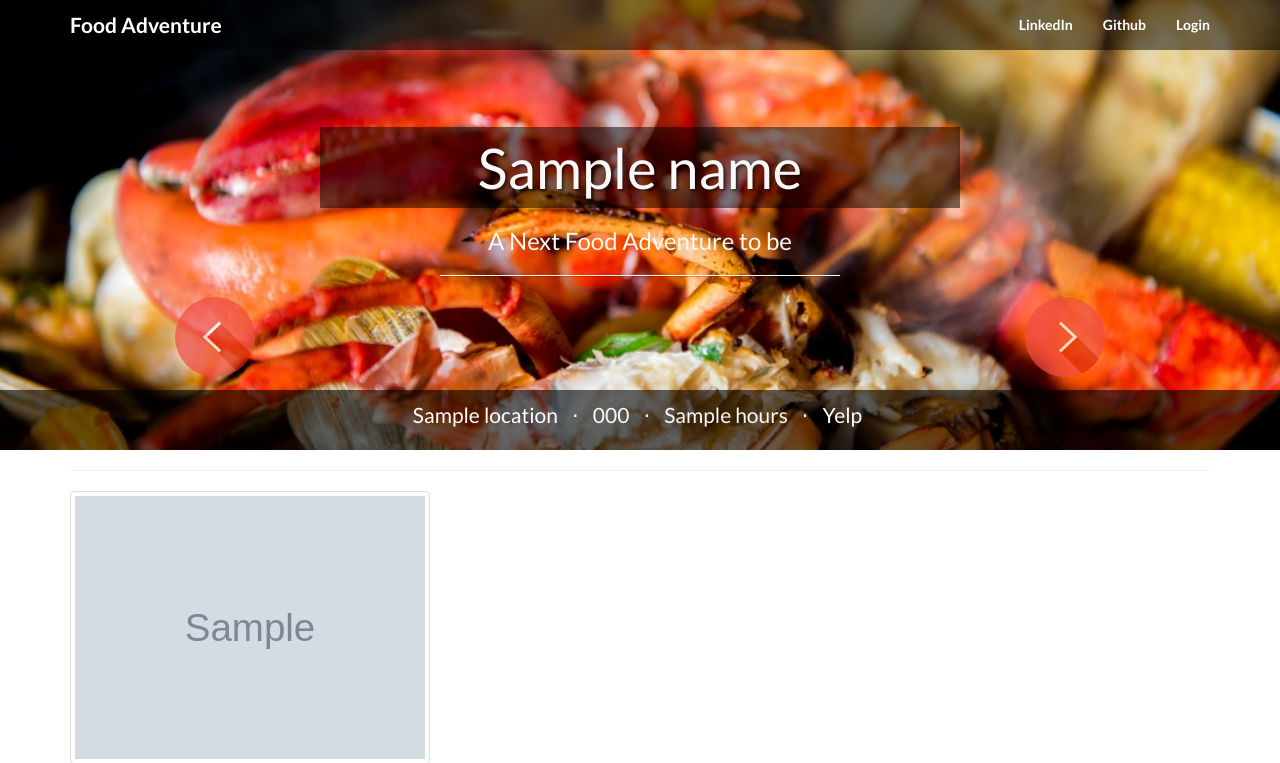
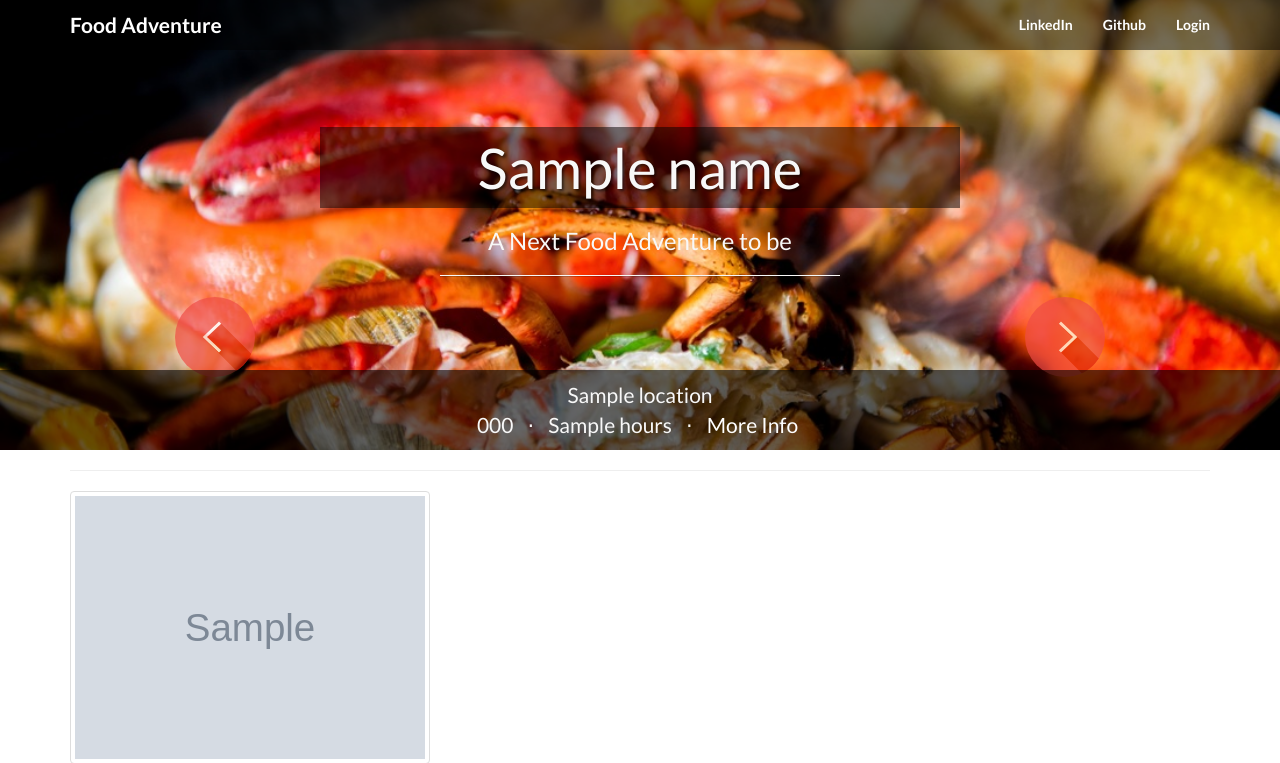
Before and after one commit to tinyjumbo/FoodChasing_Web, a Flask app: template web_app/templates/result_test.html in a window 1280 px wide. Shown: the top 763 px of the page. Run offline with Flask 2, Linux system fonts and the light colour scheme; the template is opened without the code that fills it: most values are stand-ins (such as "Sample title", 1, 10 or a date in 2020); grey boxes marked "Sample" are stand-in pictures; some libraries are stand-ins or nearby versions.

Commit message:
new info bar

```diff
--- a/web_app/static/css/freelancer.css
+++ b/web_app/static/css/freelancer.css
@@ -179,7 +179,7 @@ h1 {
     margin-top:0px;
     width:100%;
     margin-left:0px;
-    height:60px;
+    height:80px;
     font-size:1.5em;
 
 
--- a/web_app/templates/result_test.html
+++ b/web_app/templates/result_test.html
@@ -124,14 +124,14 @@
                         <a id="next_link" href="#">
                             <img id="next_icon" src="../static/img/next_icon.svg"></a>
                          <div id="info">
+                             <div>{{location}}</div>
         <ul class="list-inline">
-            <li><a href="{{googlelink}}">{{location}}</a></li>
-            <li class="footer-menu-divider">&sdot;</li>
+
             <li>{{phone}}</li>
             <li class="footer-menu-divider">&sdot;</li>
             <li>{{hours}}</li>
             <li class="footer-menu-divider">&sdot;</li>
-            <li><a href="{{yelplink}}">Yelp</a></li>
+            <li><a href="{{yelplink}}">More Info</a></li>
         </ul>
     </div>
 
```
